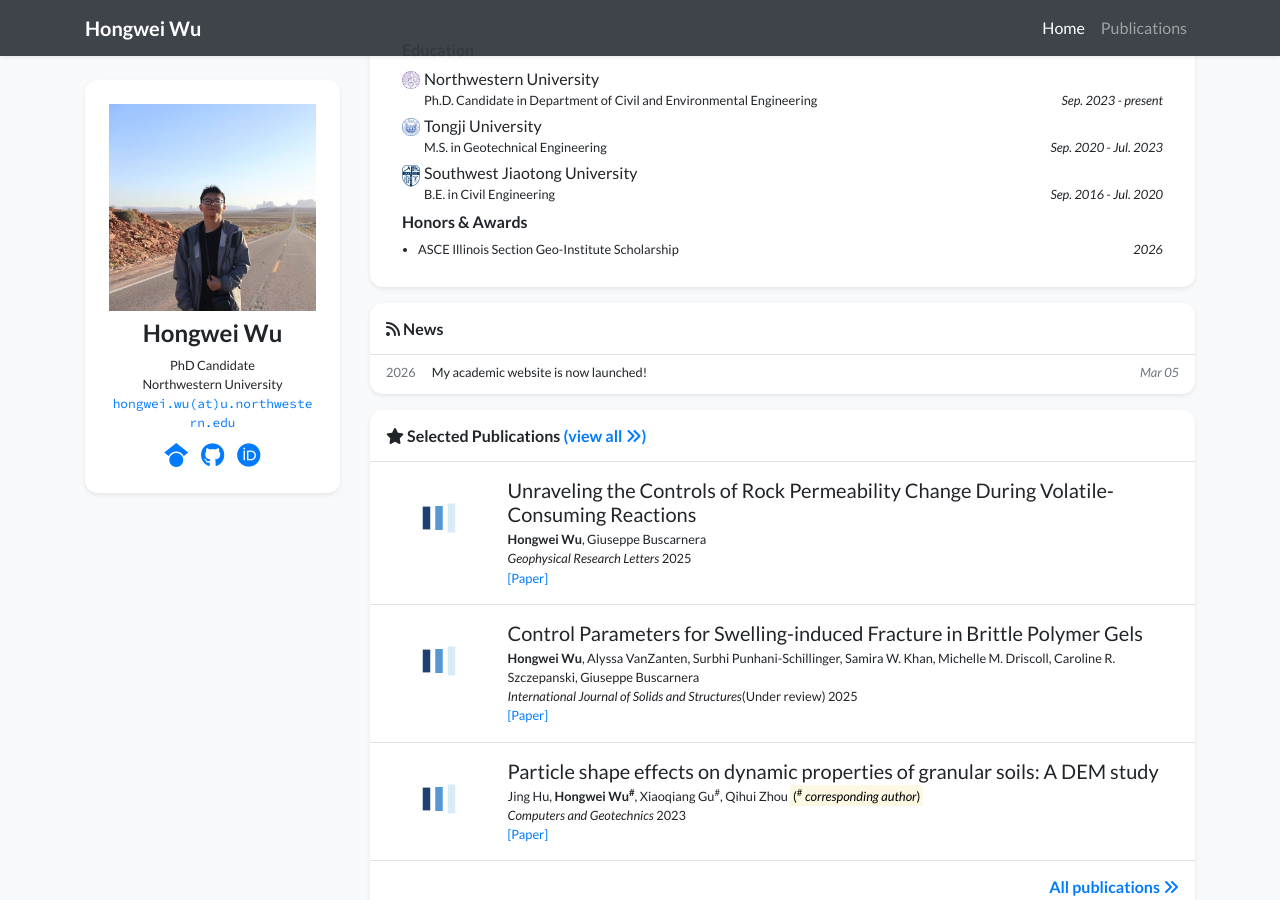
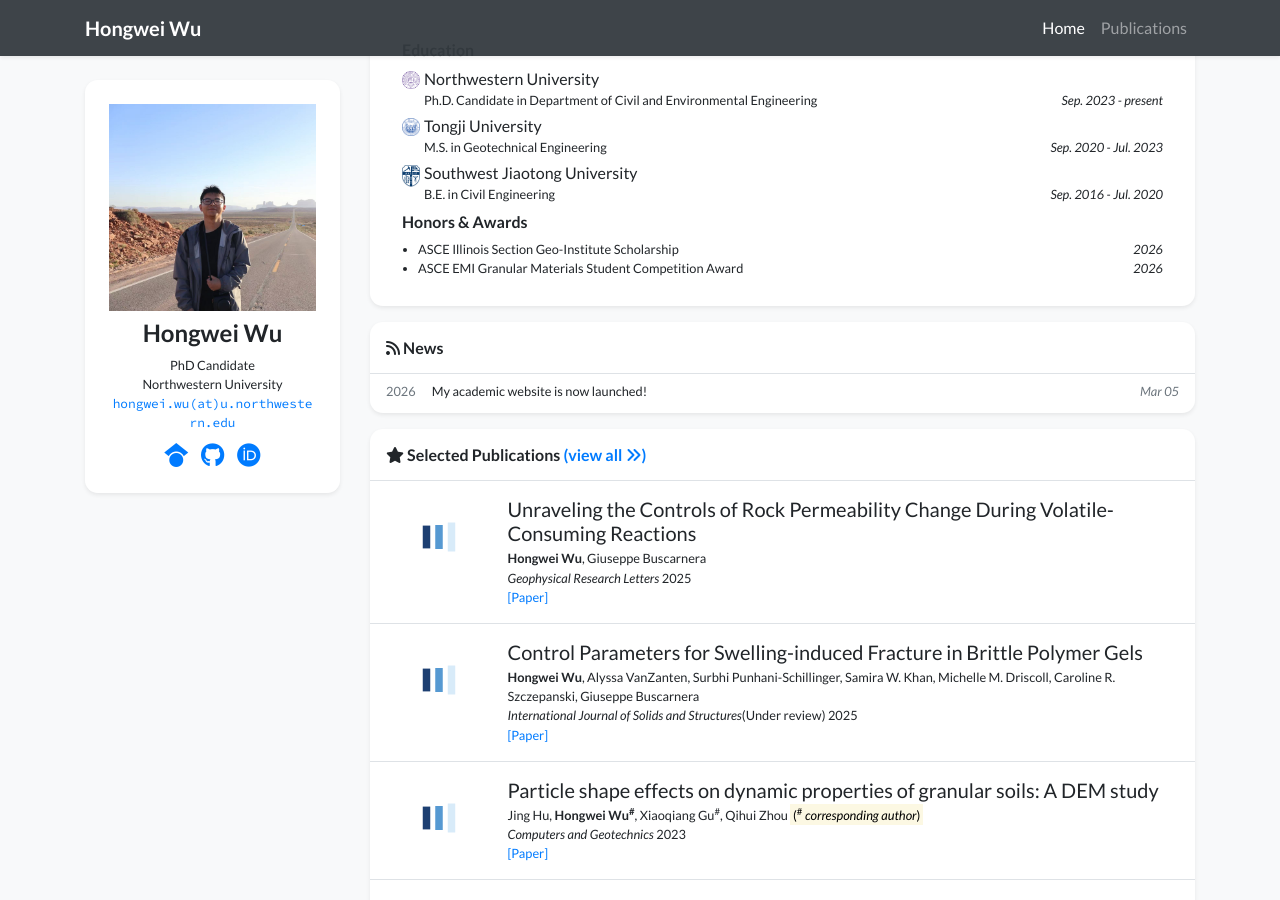
Before and after one commit to hw-wu/hw-wu.github.io, a Jekyll site: the page built from index.html, in a window 1280 px wide and 900 px high, scrolled down 560 px. Built offline with Jekyll 4.4.1, drawn with Linux system fonts in a browser that asks for light colours; nearby versions of some CDN libraries; a style sheet for code colours, icons or effects is not loaded.

Commit message:
Update profile.yml

```diff
--- a/_data/profile.yml
+++ b/_data/profile.yml
@@ -63,5 +63,7 @@ education:
 awards:
 - name: ASCE Illinois Section Geo-Institute Scholarship <br/>
   date: 2026
+- name: ASCE EMI Granular Materials Student Competition Award <br/>
+  date: 2026
 # - name: A quick brown fox jumps over the lazy dog and runs away award
 #   date: 2021
```
